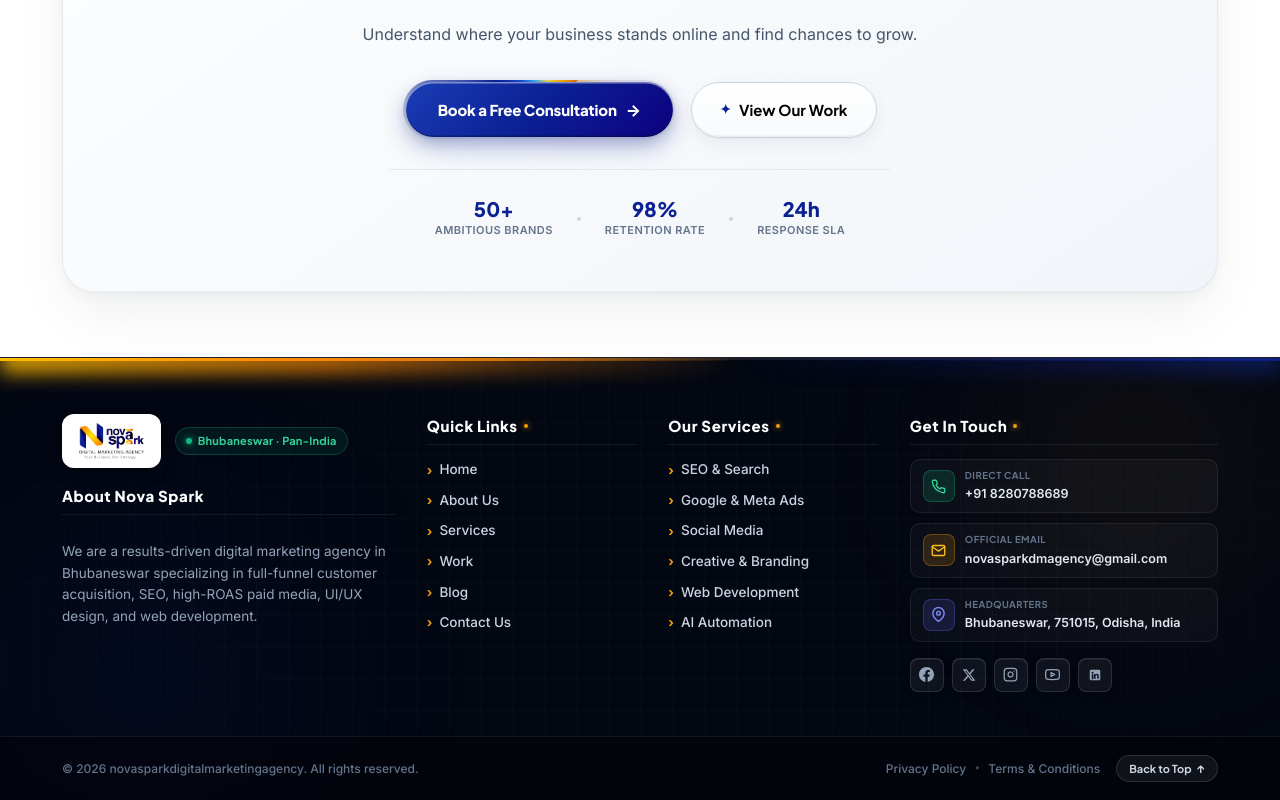
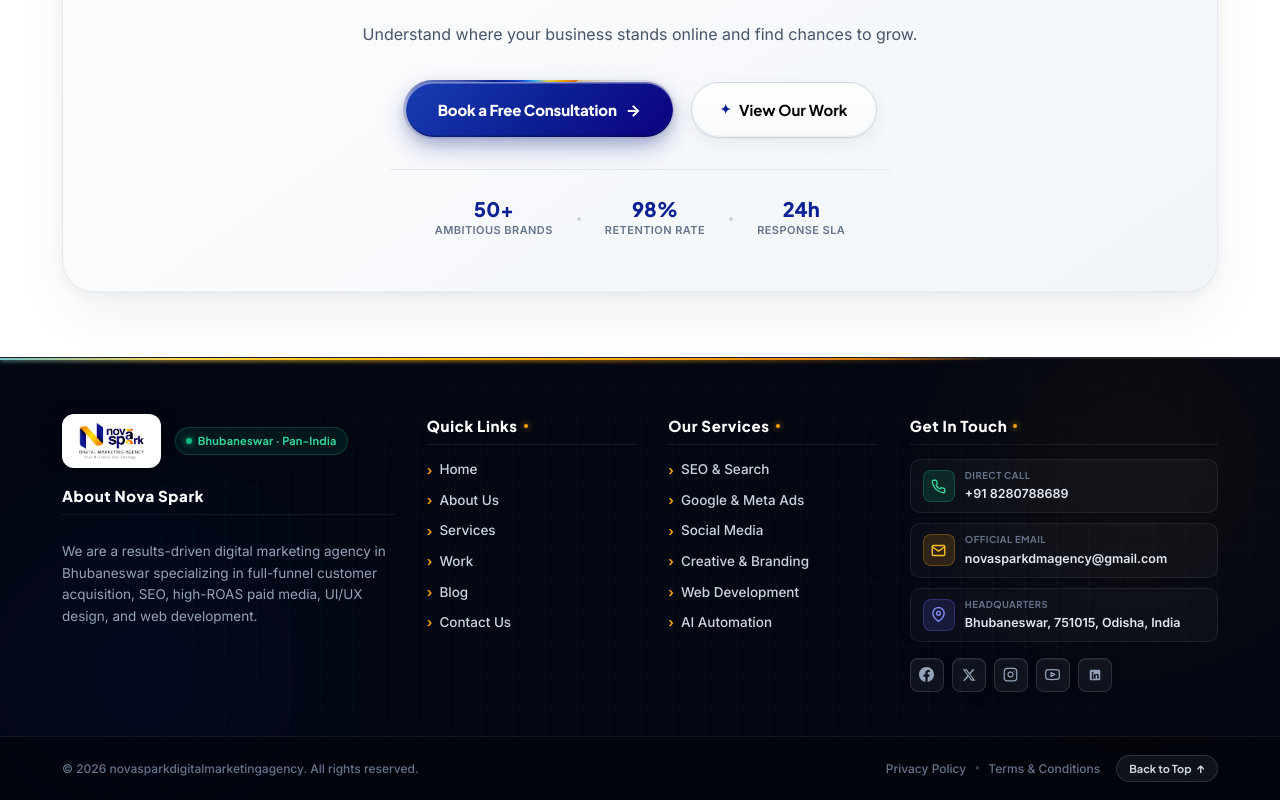
Before and after one commit to Pavanupadhyay27/NOVA, a Next.js app: page /about in a window 1280 px wide. Shown: the part 3906-4706 px from the top of the page. Built offline with nearby package versions, Linux system fonts and the light colour scheme.

Commit message:
style(footer): make top glowing border ultra-thin, crisp (1.5px) with smooth laser stream flow

```diff
--- a/src/components/Footer.module.css
+++ b/src/components/Footer.module.css
@@ -6,13 +6,13 @@
   border-top: 1px solid rgba(255, 255, 255, 0.1);
 }
 
-/* Ambient Visual Effects — Animated Glowing Nova Spark Logo Stream across Top Border */
+/* Ambient Visual Effects — Ultra-Thin Crisp Glowing Nova Spark Laser Stream across Top Border */
 .ambientTopLine {
   position: absolute;
   top: 0;
   left: 0;
   right: 0;
-  height: 2px;
+  height: 1px;
   background: rgba(255, 255, 255, 0.08);
   z-index: 2;
 }
@@ -22,57 +22,58 @@
   top: 0;
   left: 0;
   width: 100%;
-  height: 2.5px;
+  height: 1.5px;
   background: linear-gradient(
     90deg,
     transparent 0%,
-    rgba(11, 32, 147, 0.2) 10%,
-    #0B2093 25%,
-    #1D4ED8 40%,
-    #38BDF8 52%,
-    #FDE047 62%,
-    #FFB800 72%,
-    #FF8A00 82%,
-    #D97706 90%,
+    rgba(11, 32, 147, 0) 15%,
+    #0B2093 30%,
+    #1D4ED8 45%,
+    #38BDF8 58%,
+    #FFD54F 68%,
+    #FFB800 78%,
+    #F59E0B 88%,
+    #D97706 95%,
     transparent 100%
   );
   background-size: 200% 100%;
-  animation: footerBeamStream 3.6s linear infinite;
+  animation: footerCrispFlow 3.8s linear infinite;
   z-index: 4;
 }
 
 .ambientTopGlow {
   position: absolute;
-  top: -8px;
+  top: 0;
   left: 0;
-  right: 0;
-  height: 22px;
+  width: 100%;
+  height: 3px;
   background: linear-gradient(
     90deg,
     transparent 0%,
-    rgba(11, 32, 147, 0.4) 15%,
-    rgba(29, 78, 216, 0.7) 32%,
-    rgba(56, 189, 248, 0.85) 48%,
-    rgba(253, 224, 71, 0.95) 60%,
-    rgba(255, 184, 0, 1) 72%,
-    rgba(255, 138, 0, 0.85) 84%,
-    rgba(217, 119, 6, 0.4) 92%,
+    rgba(11, 32, 147, 0) 15%,
+    rgba(11, 32, 147, 0.6) 30%,
+    rgba(29, 78, 216, 0.8) 45%,
+    rgba(56, 189, 248, 0.85) 58%,
+    rgba(255, 213, 79, 0.95) 68%,
+    rgba(255, 184, 0, 1) 78%,
+    rgba(245, 158, 11, 0.8) 88%,
+    rgba(217, 119, 6, 0.4) 95%,
     transparent 100%
   );
   background-size: 200% 100%;
-  animation: footerBeamStream 3.6s linear infinite;
-  filter: blur(10px);
-  opacity: 0.95;
+  animation: footerCrispFlow 3.8s linear infinite;
+  filter: blur(2px);
+  opacity: 0.85;
   pointer-events: none;
   z-index: 3;
 }
 
-@keyframes footerBeamStream {
+@keyframes footerCrispFlow {
   0% {
-    background-position: 100% 0%;
+    background-position: 200% 0;
   }
   100% {
-    background-position: -100% 0%;
+    background-position: -200% 0;
   }
 }
 
```
